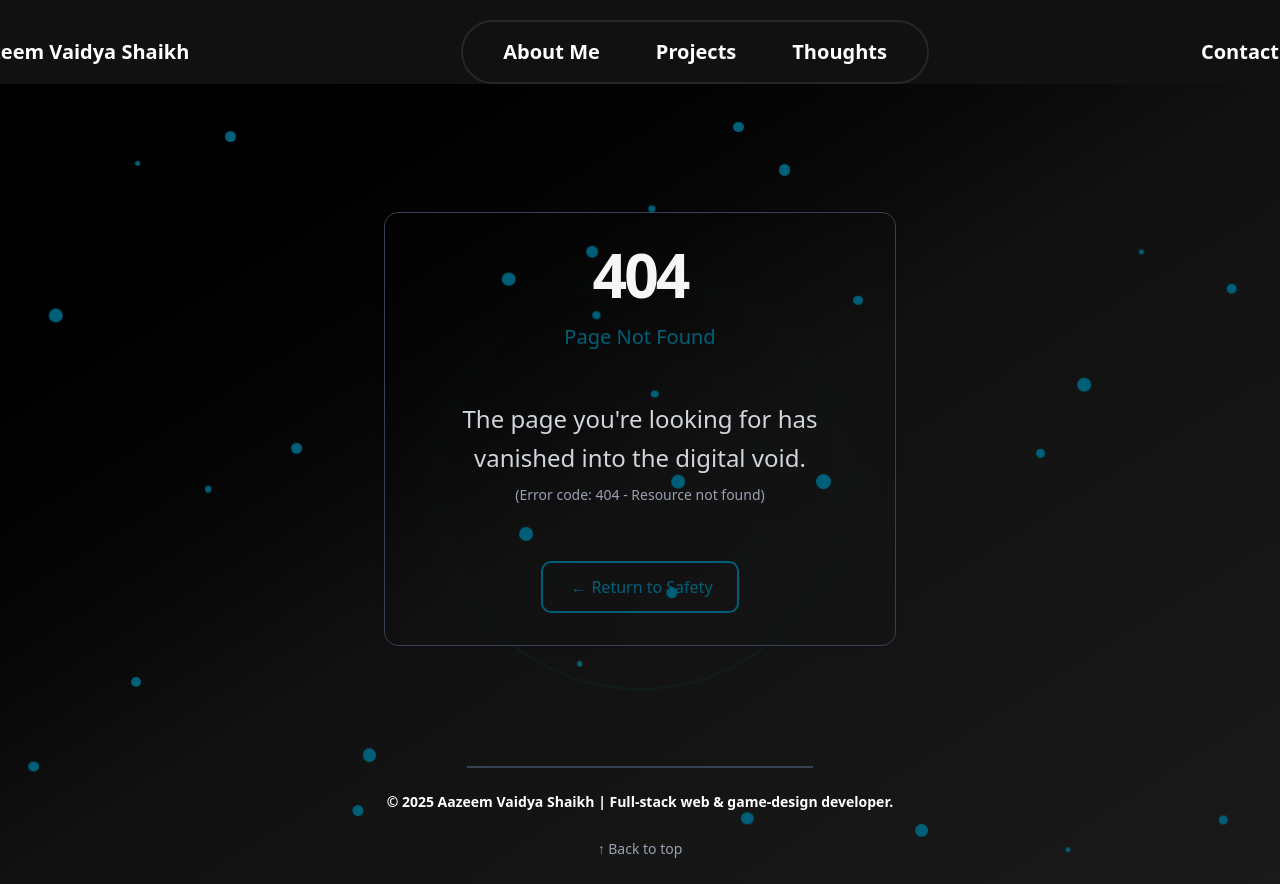
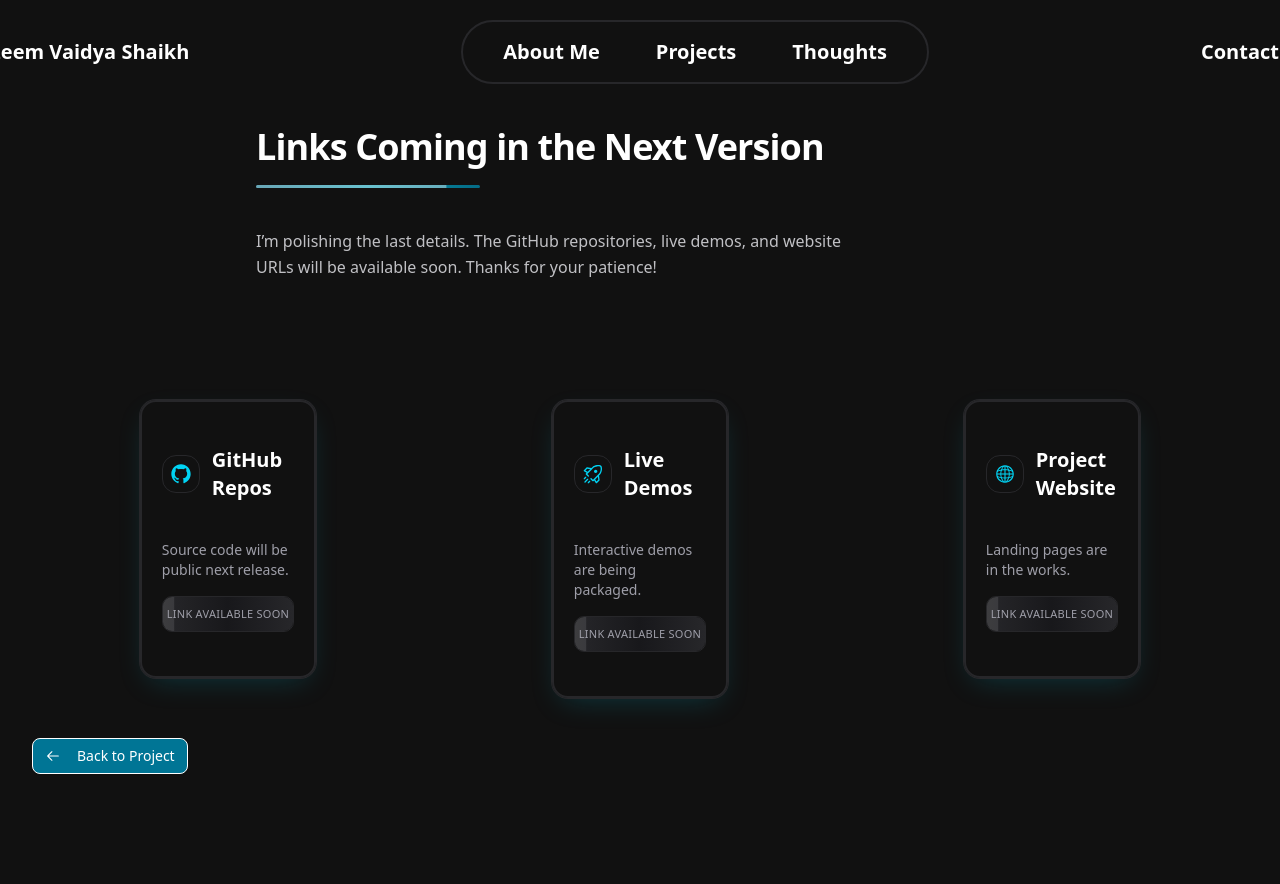
Before and after one commit to AazeemVS/Portfolio-Site, a React (Vite) app in the folder my-portfolio/: page /links-coming-soon in a window 1280 px wide. Shown: the top 884 px of the page. After the commit the page ends 814 px from the top, so only its background shows below. Built offline with nearby package versions, Linux system fonts and the light colour scheme.

Commit message:
Created links coming soon page

```diff
--- a/my-portfolio/src/App.tsx
+++ b/my-portfolio/src/App.tsx
@@ -1,4 +1,5 @@
 import { BrowserRouter as Router, Routes, Route } from "react-router-dom";
+import LinksComingSoon from "@/pages/LinksComingSoon";
 
 import LandingPage from "@/pages/LandingPage";
 import AboutMe from "@/pages/AboutMe";
@@ -41,6 +42,7 @@ export default function App() {
             path="/UnexpectedEscapesInfoPage"
             element={<UnexpectedEscapesInfoPage />}
           ></Route>
+          <Route path="/links-coming-soon" element={<LinksComingSoon />} />
           <Route path="*" element={<NoPage />}></Route>
         </Routes>
       </Router>
--- a/my-portfolio/src/pages/CatchFrenzyInfoPage.tsx
+++ b/my-portfolio/src/pages/CatchFrenzyInfoPage.tsx
@@ -20,10 +20,9 @@ const CatchFrenzyInfoPage: React.FC = () => {
     title: "Catch Frenzy: An Intense 2D Browser Game.",
     description:
       "Catch Frenzy is a browser-based arcade game built with HTML, CSS, vanilla JavaScript, and PIXI.js for rendering. Players control a basket man (the “character”) to catch falling fruits while avoiding bombs. The game features three escalating levels—each with faster spawn rates, shorter time limits, and higher bomb-spawn chances—plus HP and score tracking, a survival mode, and smooth keyboard controls (Arrow keys or A/D). Assets are loaded via PIXI’s asset bundle system, using ES6 classes. The UI (start screen, controls page, game scene, and game-over screen) is managed with PIXI containers and text styles. A looping cloud background and floating fruit decor animate behind the canvas for extra polish.",
-    githubUrl: "https://github.com/your/project1",
-    liveDemoUrl: "https://yourdemo.com", // Add live demo later
-    websiteUrl: "https://official-website.com",
-
+    githubUrl: "/links-coming-soon",
+    liveDemoUrl: "/links-coming-soon",
+    websiteUrl: "/links-coming-soon",
     features: [
       {
         icon: <KeyboardIcon width={24} height={24} />,
--- a/my-portfolio/src/pages/EduBridgeInfoPage.tsx
+++ b/my-portfolio/src/pages/EduBridgeInfoPage.tsx
@@ -24,9 +24,9 @@ const EduBridgeInfoPage: React.FC = () => {
     title: "EduBridge: Non-Profit Donation Platform",
     description:
       "EduBridge is a single-page web application built with Angular, HTML, CSS, Java, and TypeScript that connects donors with teachers in need of classroom supplies. It uses OAuth for role-based authentication (helpers, teachers, admins) and lets teachers submit item requests that helpers can fulfill in full or in part. All data is stored in JSON files and served via a backend API, with unit tests running in a Docker-based CI/CD pipeline to ensure quality. The responsive design adapts seamlessly across devices, and the team followed Agile Scrum, running 2–4 week sprints with planning poker, daily stand-ups, sprint planning, and retrospectives.",
-    githubUrl: "https://github.com/your/project1",
-    liveDemoUrl: "https://yourdemo.com", // Add live demo later
-    websiteUrl: "https://official-website.com",
+    githubUrl: "/links-coming-soon",
+    liveDemoUrl: "/links-coming-soon",
+    websiteUrl: "/links-coming-soon",
 
     features: [
       {
--- /dev/null
+++ b/my-portfolio/src/pages/LinksComingSoon.tsx
@@ -0,0 +1,158 @@
+// src/pages/LinksComingSoon.tsx
+import { useNavigate } from "react-router-dom";
+import { motion } from "framer-motion";
+import { Card, CardHeader, CardTitle, CardContent } from "@/components/ui/card";
+import { Button } from "@/components/ui/button";
+import {
+  GitHubLogoIcon,
+  RocketIcon,
+  GlobeIcon,
+  ArrowLeftIcon,
+} from "@radix-ui/react-icons";
+
+const items = [
+  {
+    label: "GitHub Repos",
+    icon: GitHubLogoIcon,
+    blurb: "Source code will be public next release.",
+  },
+  {
+    label: "Live Demos",
+    icon: RocketIcon,
+    blurb: "Interactive demos are being packaged.",
+  },
+  {
+    label: "Project Website",
+    icon: GlobeIcon,
+    blurb: "Landing pages are in the works.",
+  },
+];
+
+const container = {
+  hidden: { opacity: 0, y: 8 },
+  show: {
+    opacity: 1,
+    y: 0,
+    transition: {
+      when: "beforeChildren",
+      duration: 0.35,
+      ease: "easeOut",
+      staggerChildren: 0.06,
+    },
+  },
+};
+
+const item = {
+  hidden: { opacity: 0, y: 10 },
+  show: { opacity: 1, y: 0, transition: { duration: 0.35, ease: "easeOut" } },
+};
+
+export default function LinksComingSoon() {
+  const navigate = useNavigate();
+
+  return (
+    <div className="container mx-auto px-4 sm:px-6 lg:px-8 py-10">
+      {/* Header */}
+      <motion.div
+        variants={container}
+        initial="hidden"
+        animate="show"
+        className="mx-auto max-w-3xl"
+      >
+        <motion.div
+          variants={item}
+          className="mb-2 sm:mb-4 text-center sm:text-left"
+        >
+          <h1 className="text-2xl sm:text-3xl lg:text-4xl font-bold text-white leading-tight tracking-tight">
+            Links Coming in the Next Version
+          </h1>
+        </motion.div>
+
+        {/* Shimmering accent bar */}
+        <motion.div
+          variants={item}
+          className="relative h-[3px] w-40 sm:w-56 rounded-full overflow-hidden mx-auto sm:mx-0 mb-6 sm:mb-10"
+        >
+          <div className="absolute inset-0 bg-gradient-to-r from-cyan-600 via-cyan-400 to-cyan-600 opacity-70" />
+          <motion.div
+            className="absolute inset-0 bg-white/40"
+            initial={{ x: "-100%" }}
+            animate={{ x: "100%" }}
+            transition={{ repeat: Infinity, duration: 1.6, ease: "linear" }}
+          />
+        </motion.div>
+
+        <motion.p
+          variants={item}
+          className="text-sm sm:text-base text-zinc-300/90 leading-relaxed max-w-prose mx-auto sm:mx-0"
+        >
+          I’m polishing the last details. The GitHub repositories, live demos,
+          and website URLs will be available soon. Thanks for your patience!
+        </motion.p>
+      </motion.div>
+
+      {/* Cards */}
+      <motion.div
+        variants={container}
+        initial="hidden"
+        animate="show"
+        className="mt-8 sm:mt-10 grid grid-cols-1 sm:grid-cols-3 gap-4 sm:gap-5"
+      >
+        {items.map(({ label, icon: Icon, blurb }) => (
+          <motion.div
+            key={label}
+            variants={item}
+            whileHover={{ y: -3 }}
+            whileTap={{ scale: 0.98 }}
+          >
+            <Card className="bg-transparent border-[#27272a] rounded-2xl shadow-[0_0_0_1px_rgba(39,39,42,1),0_10px_30px_-10px_rgba(6,182,212,0.25)]">
+              <CardHeader className="px-5 pt-5 pb-2">
+                <CardTitle className="flex items-center gap-3 text-white text-lg sm:text-xl">
+                  <span className="inline-flex items-center justify-center rounded-xl border border-[#27272a] p-2">
+                    <Icon className="w-5 h-5 text-cyan-400" />
+                  </span>
+                  {label}
+                </CardTitle>
+              </CardHeader>
+              <CardContent className="px-5 pb-5">
+                <p className="text-sm text-zinc-400">{blurb}</p>
+
+                {/* animated placeholder line */}
+                <div className="mt-4 h-9 w-full rounded-lg border border-[#27272a] relative overflow-hidden">
+                  <div className="absolute inset-0 bg-gradient-to-r from-zinc-800 via-zinc-900 to-zinc-800" />
+                  <motion.div
+                    className="absolute inset-0 bg-white/10"
+                    initial={{ x: "-100%" }}
+                    animate={{ x: "100%" }}
+                    transition={{
+                      repeat: Infinity,
+                      duration: 1.8,
+                      ease: "linear",
+                    }}
+                  />
+                  <div className="absolute inset-0 flex items-center justify-center">
+                    <span className="text-[11px] uppercase tracking-wide text-zinc-400">
+                      Link available soon
+                    </span>
+                  </div>
+                </div>
+              </CardContent>
+            </Card>
+          </motion.div>
+        ))}
+      </motion.div>
+
+      {/* Actions */}
+      <div className="mt-8 sm:mt-10 flex flex-wrap gap-3">
+        <Button
+          variant="outline"
+          className="bg-cyan-700 hover:bg-cyan-600 text-white"
+          onClick={() => navigate(-1)}
+        >
+          <ArrowLeftIcon className="mr-2 h-4 w-4" />
+          Back to Project
+        </Button>
+      </div>
+    </div>
+  );
+}
--- a/my-portfolio/src/pages/UnexpectedEscapesInfoPage.tsx
+++ b/my-portfolio/src/pages/UnexpectedEscapesInfoPage.tsx
@@ -25,9 +25,9 @@ const UnexpectedEscapesInfoPage: React.FC = () => {
     title: "Unexpected Escapes: Random Image Generator",
     description:
       "Unexpected Escapes is a responsive single-page web app built with HTML, CSS, and vanilla JavaScript that integrates the Lorem Picsum API to fetch random images at user-specified dimensions and supports multiple endpoints—including static, blurred, grayscale, and “list” modes. Users can customize height and width for each request, browse detailed metadata (artist, actual dimensions, and a direct source link), save personal favorites to local storage, and clear their favorites list at any time; under the hood, it uses the Fetch API with async/await, and the fully responsive interface adapts seamlessly across mobile and desktop, for a smooth discovery experience.",
-    githubUrl: "https://github.com/your/project1",
-    liveDemoUrl: "https://yourdemo.com", // Add live demo later
-    websiteUrl: "https://official-website.com",
+    githubUrl: "/links-coming-soon",
+    liveDemoUrl: "/links-coming-soon",
+    websiteUrl: "/links-coming-soon",
 
     features: [
       {
--- a/my-portfolio/src/pages/WorkoutTrackerInfoPage.tsx
+++ b/my-portfolio/src/pages/WorkoutTrackerInfoPage.tsx
@@ -19,9 +19,9 @@ const WorkoutTrackerInfoPage: React.FC = () => {
     title: "MoveSync: Workout Tracker Application",
     description:
       "MoveSync is a single-page web application built with HTML, CSS, and JavaScript. All workout and push-up data is stored locally in the browser (Local Storage), so users can log, track and visualize their fitness progress. The dashboard shows your most recent sessions plus year-to-date totals, while dedicated forms let you separately enter general workouts and push-up sets. For deeper insights, the Push-Up Analytics view renders interactive bar, line, doughnut and monthly comparison charts using Chart.js, and the Workout Info page lets you filter by workout type",
-    githubUrl: "https://github.com/AazeemVS/Workout-Push-up-Project",
-    liveDemoUrl: "https://yourdemo.com", // Add live demo later
-    websiteUrl: "https://official-website.com",
+    githubUrl: "/links-coming-soon",
+    liveDemoUrl: "/links-coming-soon",
+    websiteUrl: "/links-coming-soon",
 
     features: [
       {
```
